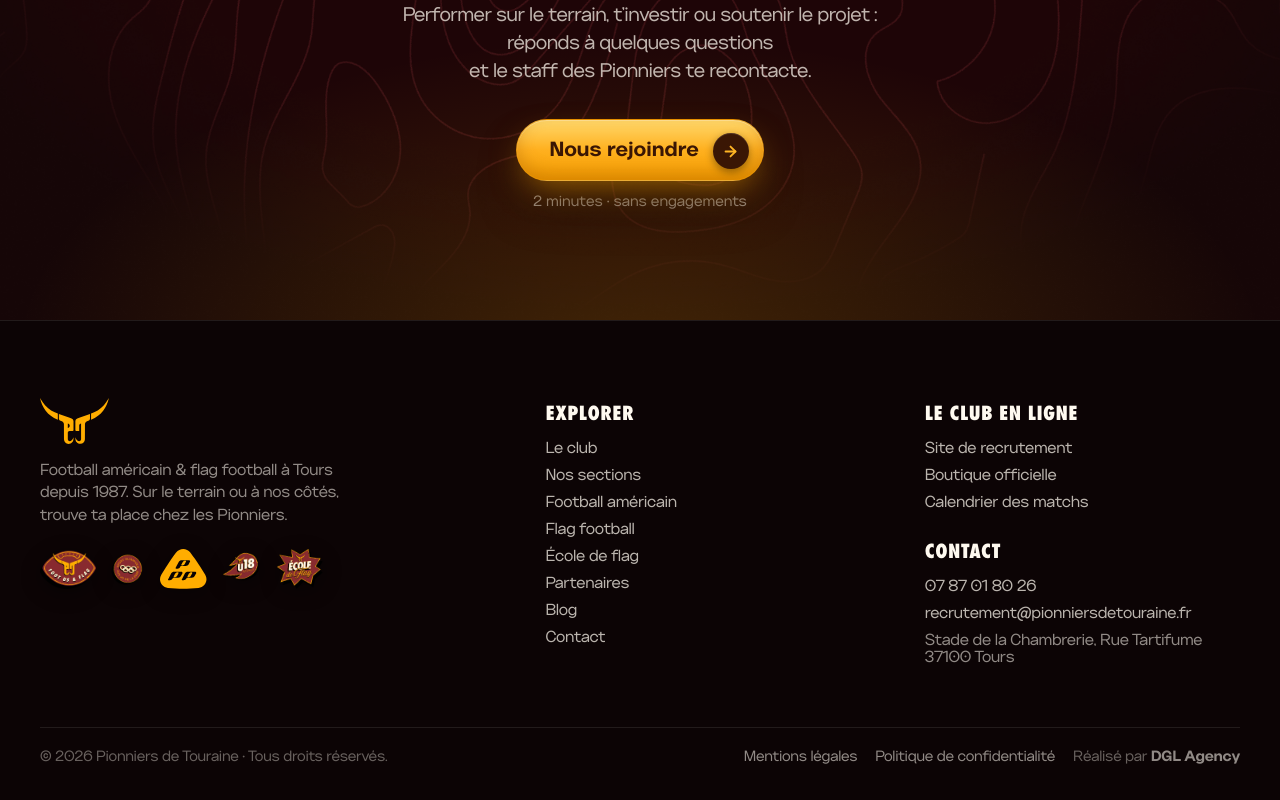
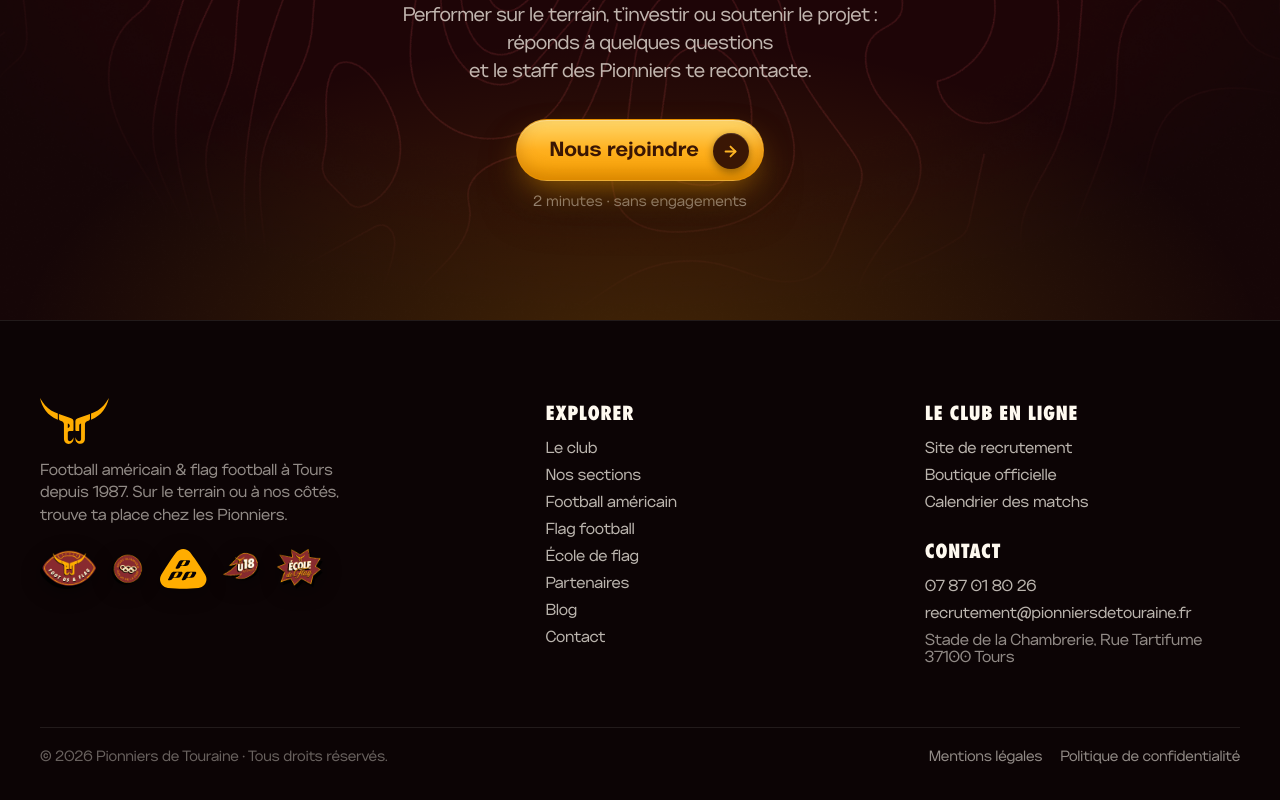
Before and after one commit to mahmoudel24rb-debug/homepagepnr, a Next.js app: page / in a window 1280 px wide. Shown: the part 7365-8165 px from the top of the page. Built offline with nearby package versions, Linux system fonts and the light colour scheme.

Commit message:
Footer : retrait de la mention DGL Agency

```diff
--- a/src/components/SiteFooter.tsx
+++ b/src/components/SiteFooter.tsx
@@ -97,9 +97,6 @@ export default function SiteFooter() {
         <span style={{ display: 'inline-flex', gap: 18, flexWrap: 'wrap' }}>
           <Link href="/mentions-legales/">Mentions légales</Link>
           <Link href="/politique-de-confidentialite/">Politique de confidentialité</Link>
-          <span>
-            Réalisé par <strong>DGL Agency</strong>
-          </span>
         </span>
       </div>
     </footer>
```
